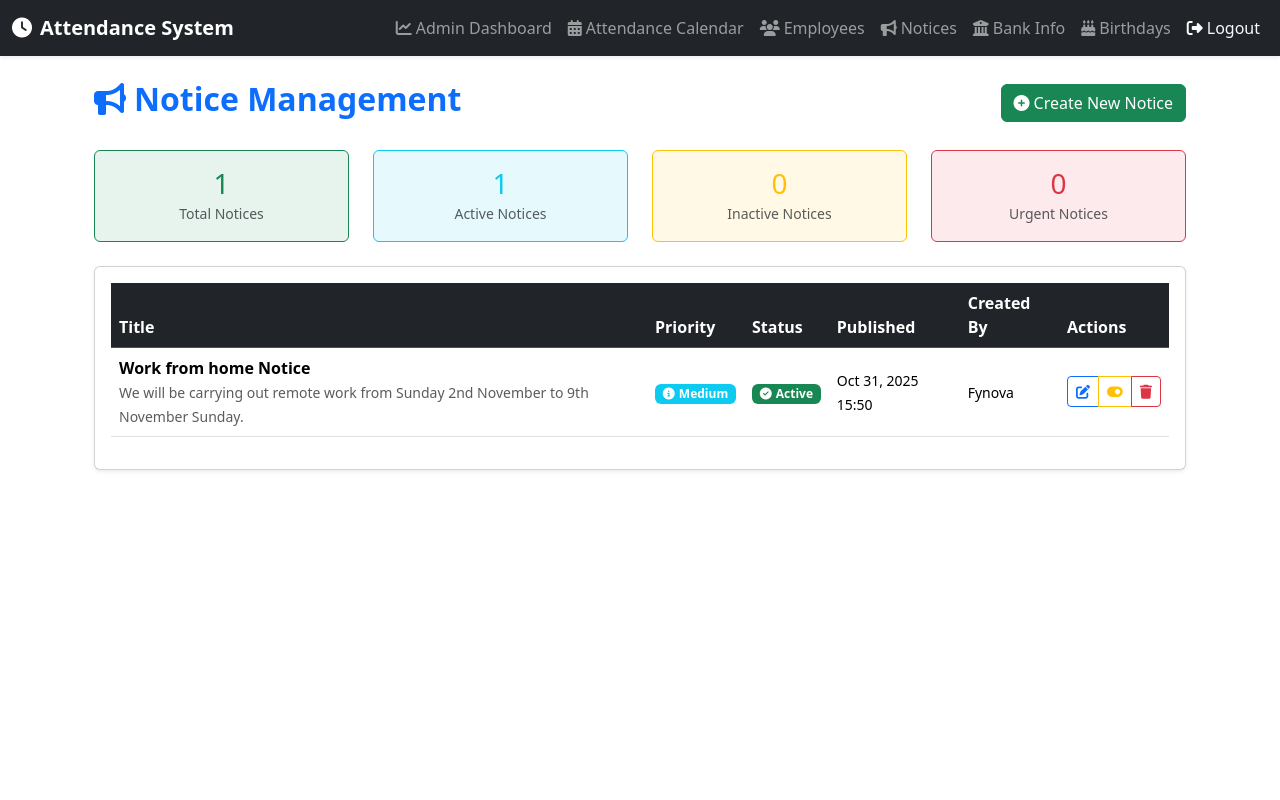
After one commit to SainiThapa/EmpAttendanceSystem, a Django app: page /admin-notices/ in a window 1280 px wide. The commit adds this page. Run offline with Django 5.2, Linux system fonts and the light colour scheme; a user stored in the database is signed in; data comes from the database, SQL or seed files in the repository; both versions use the stored data as it was after the commit; some libraries are stand-ins or nearby versions.

Commit message:
Notice/ Announcement Features management integration

```diff
--- a/attendance/templates/attendance/base.html
+++ b/attendance/templates/attendance/base.html
@@ -7,6 +7,8 @@
     {% load static %}
     <script src="https://cdn.jsdelivr.net/npm/luxon@3.5.0/build/global/luxon.min.js"></script>
     <link href="https://cdn.jsdelivr.net/npm/bootstrap@5.3.2/dist/css/bootstrap.min.css" rel="stylesheet">
+    <!-- Font Awesome Icons -->
+    <link rel="stylesheet" href="https://cdnjs.cloudflare.com/ajax/libs/font-awesome/6.4.0/css/all.min.css">
     <style>
         .navbar-brand, .nav-link {
             transition: color 0.3s ease;
@@ -17,12 +19,25 @@
         .alert-dismissible {
             transition: opacity 0.5s ease;
         }
+        body {
+            min-height: 100vh;
+            display: flex;
+            flex-direction: column;
+        }
+        .container {
+            flex: 1;
+        }
+        .navbar {
+            box-shadow: 0 2px 4px rgba(0,0,0,.1);
+        }
     </style>
 </head>
 <body>
     <nav class="navbar navbar-expand-lg navbar-dark bg-dark shadow-sm">
         <div class="container-fluid">
-            <a class="navbar-brand fw-bold" href="{% url 'dashboard' %}">Attendance System</a>
+            <a class="navbar-brand fw-bold" href="{% url 'dashboard' %}">
+                <i class="fas fa-clock me-2"></i>Attendance System
+            </a>
             <button class="navbar-toggler" type="button" data-bs-toggle="collapse" data-bs-target="#navbarNav" aria-controls="navbarNav" aria-expanded="false" aria-label="Toggle navigation">
                 <span class="navbar-toggler-icon"></span>
             </button>
@@ -31,76 +46,100 @@
                     {% if user.is_authenticated %}
 
                         {% if not user.is_superuser %}
-
+                        <!-- Employee Menu -->
                         <li class="nav-item">
-                            <a class="nav-link" href="{% url 'dashboard' %}">Dashboard</a>
+                            <a class="nav-link" href="{% url 'dashboard' %}">
+                                <i class="fas fa-home me-1"></i>Dashboard
+                            </a>
                         </li>
                         <li class="nav-item">
-                            <a class="nav-link" href="{% url 'employee_attendance' %}"><i class="fas fa-list-check me-1"></i>My Attendance</a>
-                        </li>
-
-                        {%endif%}
-
-                        {% if user.is_superuser %}
-                        <li class="nav-item">
-                            <a class="nav-link" href="{% url 'admin_dashboard' %}">Admin Dashboard</a>
+                            <a class="nav-link" href="{% url 'employee_attendance' %}">
+                                <i class="fas fa-list-check me-1"></i>My Attendance
+                            </a>
                         </li>
                         <li class="nav-item">
-                            <a class="nav-link" href="{% url 'attendance_calendar' %}"><i class="fas fa-calendar-check me-1"></i>Attendance Calendar</a>
+                            <a class="nav-link" href="{% url 'leave_history' %}">
+                                <i class="fas fa-calendar-check me-1"></i>Leave History
+                            </a>
                         </li>
                         <li class="nav-item">
-                                <a class="nav-link" href="{% url 'admin_employee_list' %}">Employees</a>
+                            <a class="nav-link" href="{% url 'employee_profile' %}">
+                                <i class="fas fa-user me-1"></i>Welcome, {{ user.employee.first_name }}
+                            </a>
+                        </li>
+                        {% else %}
+                        <!-- Admin Menu -->
+                        <li class="nav-item">
+                            <a class="nav-link" href="{% url 'admin_dashboard' %}">
+                                <i class="fas fa-chart-line me-1"></i>Admin Dashboard
+                            </a>
                         </li>
                         <li class="nav-item">
-                                <a class="nav-link" href="{% url 'admin_bank_info' %}">Bank Info</a>
+                            <a class="nav-link" href="{% url 'attendance_calendar' %}">
+                                <i class="fas fa-calendar-alt me-1"></i>Attendance Calendar
+                            </a>
                         </li>
                         <li class="nav-item">
-                                <a class="nav-link" href="{% url 'reset_attendance' %}">Reset Attendance</a>
+                            <a class="nav-link" href="{% url 'admin_employee_list' %}">
+                                <i class="fas fa-users me-1"></i>Employees
+                            </a>
                         </li>
                         <li class="nav-item">
-                                <a class="nav-link" href="{% url 'birthday_calendar' %}">Birthdays</a>
-                            </li>
-                            {% else %}
-                            <li class="nav-item">
-                                <a class="nav-link" href="{% url 'leave_history' %}">View Leave History</a>
-                            </li>
-
-
-                        <li class="nav-item">
-                            <a class="nav-link btn btn-link text-light" href="{% url 'employee_profile' %}">
-                            Welcome, {{ user.employee.first_name }}
+                            <a class="nav-link" href="{% url 'admin_notices' %}">
+                                <i class="fas fa-bullhorn me-1"></i>Notices
                             </a>
                         </li>
-
+                        <li class="nav-item">
+                            <a class="nav-link" href="{% url 'admin_bank_info' %}">
+                                <i class="fas fa-university me-1"></i>Bank Info
+                            </a>
+                        </li>
+                        <li class="nav-item">
+                            <a class="nav-link" href="{% url 'birthday_calendar' %}">
+                                <i class="fas fa-birthday-cake me-1"></i>Birthdays
+                            </a>
+                        </li>
                         {% endif %}
 
                         <li class="nav-item">
                             <form action="{% url 'logout' %}" method="post" class="d-inline">
                                 {% csrf_token %}
-                                <button type="submit" class="nav-link btn btn-link text-light">Logout</button>
+                                <button type="submit" class="nav-link btn btn-link text-light">
+                                    <i class="fas fa-sign-out-alt me-1"></i>Logout
+                                </button>
                             </form>
                         </li>
                     {% else %}
                         <li class="nav-item">
-                            <a class="nav-link" href="{% url 'login' %}">Login</a>
+                            <a class="nav-link" href="{% url 'login' %}">
+                                <i class="fas fa-sign-in-alt me-1"></i>Login
+                            </a>
                         </li>
                     {% endif %}
                 </ul>
             </div>
         </div>
     </nav>
-    <div class="container mt-4">
+
+    <div class="container mt-4 mb-5">
         {% if messages %}
             {% for message in messages %}
-                <div class="alert alert-{{ message.tags }} alert-dismissible fade show" role="alert">
+                <div class="alert alert-{{ message.tags }} alert-dismissible fade show shadow-sm" role="alert">
+                    <i class="fas
+                        {% if message.tags == 'success' %}fa-check-circle
+                        {% elif message.tags == 'error' %}fa-exclamation-circle
+                        {% elif message.tags == 'warning' %}fa-exclamation-triangle
+                        {% else %}fa-info-circle{% endif %} me-2"></i>
                     {{ message }}
                     <button type="button" class="btn-close" data-bs-dismiss="alert" aria-label="Close"></button>
                 </div>
             {% endfor %}
         {% endif %}
+
         {% block content %}
         {% endblock %}
     </div>
+
     {% if not request.path|slice:":6" == "/admin" %}
         <script src="https://cdn.jsdelivr.net/npm/bootstrap@5.3.2/dist/js/bootstrap.bundle.min.js"></script>
     {% endif %}
--- /dev/null
+++ b/attendance/templates/attendance/notice/admin_notices.html
@@ -0,0 +1,128 @@
+{% extends 'attendance/base.html' %}
+
+{% block content %}
+<div class="container">
+    <div class="d-flex justify-content-between align-items-center mb-4">
+        <h2 class="fw-bold text-primary">
+            <i class="fas fa-bullhorn me-2"></i>Notice Management
+        </h2>
+        <a href="{% url 'create_notice' %}" class="btn btn-success">
+            <i class="fas fa-plus-circle me-1"></i>Create New Notice
+        </a>
+    </div>
+
+    <!-- Statistics Cards -->
+    <div class="row mb-4">
+        <div class="col-md-3">
+            <div class="card bg-success bg-opacity-10 border-success">
+                <div class="card-body text-center">
+                    <h3 class="text-success mb-0">{{ total_notices }}</h3>
+                    <small class="text-muted">Total Notices</small>
+                </div>
+            </div>
+        </div>
+        <div class="col-md-3">
+            <div class="card bg-info bg-opacity-10 border-info">
+                <div class="card-body text-center">
+                    <h3 class="text-info mb-0">{{ active_count }}</h3>
+                    <small class="text-muted">Active Notices</small>
+                </div>
+            </div>
+        </div>
+        <div class="col-md-3">
+            <div class="card bg-warning bg-opacity-10 border-warning">
+                <div class="card-body text-center">
+                    <h3 class="text-warning mb-0">{{ inactive_count }}</h3>
+                    <small class="text-muted">Inactive Notices</small>
+                </div>
+            </div>
+        </div>
+        <div class="col-md-3">
+            <div class="card bg-danger bg-opacity-10 border-danger">
+                <div class="card-body text-center">
+                    <h3 class="text-danger mb-0">{{ urgent_count }}</h3>
+                    <small class="text-muted">Urgent Notices</small>
+                </div>
+            </div>
+        </div>
+    </div>
+
+    <!-- Notices Table -->
+    <div class="card shadow-sm">
+        <div class="card-body">
+            <div class="table-responsive">
+                <table class="table table-hover align-middle">
+                    <thead class="table-dark">
+                        <tr>
+                            <th>Title</th>
+                            <th>Priority</th>
+                            <th>Status</th>
+                            <th>Published</th>
+                            <th>Created By</th>
+                            <th>Actions</th>
+                        </tr>
+                    </thead>
+                    <tbody>
+                        {% for notice in notices %}
+                        <tr>
+                            <td>
+                                <strong>{{ notice.title }}</strong>
+                                {% if notice.is_new %}
+                                    <span class="badge bg-success ms-1">NEW</span>
+                                {% endif %}
+                                <br>
+                                <small class="text-muted">{{ notice.description|truncatewords:15 }}</small>
+                            </td>
+                            <td>
+                                {% if notice.priority == 'urgent' %}
+                                    <span class="badge bg-danger"><i class="fas fa-exclamation-triangle me-1"></i>Urgent</span>
+                                {% elif notice.priority == 'high' %}
+                                    <span class="badge bg-warning text-dark"><i class="fas fa-exclamation-circle me-1"></i>High</span>
+                                {% elif notice.priority == 'medium' %}
+                                    <span class="badge bg-info"><i class="fas fa-info-circle me-1"></i>Medium</span>
+                                {% else %}
+                                    <span class="badge bg-secondary"><i class="fas fa-circle me-1"></i>Low</span>
+                                {% endif %}
+                            </td>
+                            <td>
+                                {% if notice.is_active %}
+                                    <span class="badge bg-success"><i class="fas fa-check-circle me-1"></i>Active</span>
+                                {% else %}
+                                    <span class="badge bg-secondary"><i class="fas fa-times-circle me-1"></i>Inactive</span>
+                                {% endif %}
+                            </td>
+                            <td><small>{{ notice.published_at|date:"M d, Y H:i" }}</small></td>
+                            <td><small>{{ notice.created_by.username|default:"System" }}</small></td>
+                            <td>
+                                <div class="btn-group btn-group-sm" role="group">
+                                    <a href="{% url 'edit_notice' notice.id %}" class="btn btn-outline-primary" title="Edit"><i class="fas fa-edit"></i></a>
+                                    <a href="{% url 'toggle_notice' notice.id %}"
+                                       class="btn btn-outline-{% if notice.is_active %}warning{% else %}success{% endif %}"
+                                       title="{% if notice.is_active %}Deactivate{% else %}Activate{% endif %}">
+                                        <i class="fas fa-toggle-{% if notice.is_active %}on{% else %}off{% endif %}"></i>
+                                    </a>
+                                    <a href="{% url 'delete_notice' notice.id %}" class="btn btn-outline-danger" title="Delete"><i class="fas fa-trash"></i></a>
+                                </div>
+                            </td>
+                        </tr>
+                        {% empty %}
+                        <tr>
+                            <td colspan="6" class="text-center py-5">
+                                <i class="fas fa-inbox fa-3x text-muted mb-3"></i>
+                                <p class="text-muted">No notices found. Create your first notice!</p>
+                                <a href="{% url 'create_notice' %}" class="btn btn-primary"><i class="fas fa-plus-circle me-1"></i>Create Notice</a>
+                            </td>
+                        </tr>
+                        {% endfor %}
+                    </tbody>
+                </table>
+            </div>
+        </div>
+    </div>
+</div>
+
+<style>
+    .table td { vertical-align: middle; }
+    .btn-group-sm > .btn { padding: .25rem .5rem; }
+</style>
+{% endblock %}
--- a/attendance/urls.py
+++ b/attendance/urls.py
@@ -21,4 +21,12 @@ urlpatterns = [
     path('request-leave/', views.request_leave, name='request_leave'),
     path('admin-leave-requests/', views.admin_leave_requests, name='admin_leave_requests'),
     path('admin-leave-requests/<int:leave_id>/<str:action>/', views.approve_reject_leave, name='approve_reject_leave'),
+
+# Notice Management URLs
+    path('admin-notices/', views.admin_notices, name='admin_notices'),
+    path('create-notice/', views.create_notice, name='create_notice'),
+    path('edit-notice/<int:notice_id>/', views.edit_notice, name='edit_notice'),
+    path('toggle-notice/<int:notice_id>/', views.toggle_notice, name='toggle_notice'),
+    path('delete-notice/<int:notice_id>/', views.delete_notice, name='delete_notice'),
+
 ]
--- a/attendance/views.py
+++ b/attendance/views.py
@@ -5,7 +5,7 @@ from django.contrib.auth.decorators import login_required, user_passes_test
 from django.contrib.auth.views import LoginView
 from django.urls import reverse
 from django.db import models
-from .models import Employee, Attendance, Department, LeaveRequest
+from .models import Employee, Attendance, Department, LeaveRequest, Notice
 from calendar import monthrange
 from datetime import datetime, time, timedelta
 import calendar
@@ -58,9 +58,9 @@ def dashboard(request):
         'rejected': LeaveRequest.objects.filter(employee=employee, status='Rejected').count(),
         'used': LeaveRequest.objects.filter(employee=employee, status='Approved').count(),
     }
-
-    # Get recent leave requests for dashboard
+    # Get recent leave  for dashboard
     recent_leaves = LeaveRequest.objects.filter(employee=employee).order_by('-created_at')[:5]
+    active_notices = Notice.objects.filter(is_active=True).order_by('-published_at')
 
     return render(request, 'attendance/dashboard.html', {
         'employee': employee,
@@ -68,6 +68,7 @@ def dashboard(request):
         'history': history,
         'leave_stats': leave_stats,
         'recent_leaves': recent_leaves,
+        'active_notices': active_notices,   # <-- add this
     })
 
 @login_required
@@ -661,3 +662,103 @@ def approve_reject_leave(request, leave_id, action):
     leave.save()
     messages.success(request, f'Leave request {action}d.')
     return redirect('admin_leave_requests')
+
+
+
+@login_required
+@user_passes_test(is_superuser)
+def admin_notices(request):
+    """Display all notices for admin management"""
+    notices = Notice.objects.all().order_by('-published_at')
+
+    # Compute stats in Python, not in template
+    total_notices = notices.count()
+    active_count = notices.filter(is_active=True).count()
+    inactive_count = notices.filter(is_active=False).count()
+    urgent_count = notices.filter(priority='urgent').count()
+
+    return render(request, 'attendance/notice/admin_notices.html', {
+        'notices': notices,
+        'total_notices': total_notices,
+        'active_count': active_count,
+        'inactive_count': inactive_count,
+        'urgent_count': urgent_count,
+    })
+
+@login_required
+@user_passes_test(is_superuser)
+def create_notice(request):
+    """Create a new notice"""
+    if request.method == 'POST':
+        title = request.POST.get('title')
+        description = request.POST.get('description')
+        priority = request.POST.get('priority', 'medium')
+        is_active = request.POST.get('is_active') == 'on'
+
+        if not title or not description:
+            messages.error(request, 'Title and description are required.')
+            return redirect('create_notice')
+
+        Notice.objects.create(
+            title=title,
+            description=description,
+            priority=priority,
+            is_active=is_active,
+            created_by=request.user
+        )
+        messages.success(request, 'Notice created successfully.')
+        return redirect('admin_notices')
+
+    return render(request, 'attendance/notice/create_notice.html')
+
+@login_required
+@user_passes_test(is_superuser)
+def edit_notice(request, notice_id):
+    """Edit an existing notice"""
+    notice = get_object_or_404(Notice, id=notice_id)
+
+    if request.method == 'POST':
+        notice.title = request.POST.get('title')
+        notice.description = request.POST.get('description')
+        notice.priority = request.POST.get('priority', 'medium')
+        notice.is_active = request.POST.get('is_active') == 'on'
+
+        if not notice.title or not notice.description:
+            messages.error(request, 'Title and description are required.')
+            return redirect('edit_notice', notice_id=notice_id)
+
+        notice.save()
+        messages.success(request, 'Notice updated successfully.')
+        return redirect('admin_notices')
+
+    return render(request, 'attendance/notice/edit_notice.html', {
+        'notice': notice
+    })
+
+@login_required
+@user_passes_test(is_superuser)
+def toggle_notice(request, notice_id):
+    """Toggle notice active status"""
+    notice = get_object_or_404(Notice, id=notice_id)
+    notice.is_active = not notice.is_active
+    notice.save()
+
+    status = "activated" if notice.is_active else "deactivated"
+    messages.success(request, f'Notice "{notice.title}" has been {status}.')
+    return redirect('admin_notices')
+
+@login_required
+@user_passes_test(is_superuser)
+def delete_notice(request, notice_id):
+    """Delete a notice"""
+    notice = get_object_or_404(Notice, id=notice_id)
+
+    if request.method == 'POST':
+        notice_title = notice.title
+        notice.delete()
+        messages.success(request, f'Notice "{notice_title}" has been deleted.')
+        return redirect('admin_notices')
+
+    return render(request, 'attendance/notice/delete_notice.html', {
+        'notice': notice
+    })
```
Also changed, not shown: attendance/models.py (+28 -0 lines), attendance/templates/attendance/admin_dashboard.html (+24 -1 lines), attendance/templates/attendance/dashboard.html (+42 -0 lines), attendance/templates/attendance/notice/create_notice.html (added, +38 -0 lines), attendance/templates/attendance/notice/delete_notice.html (added, +21 -0 lines), attendance/templates/attendance/notice/edit_notice.html (added, +38 -0 lines), attendance/migrations/0006_notice.py (added), db.sqlite3. Lines whose indentation alone changed are shown as unchanged.
